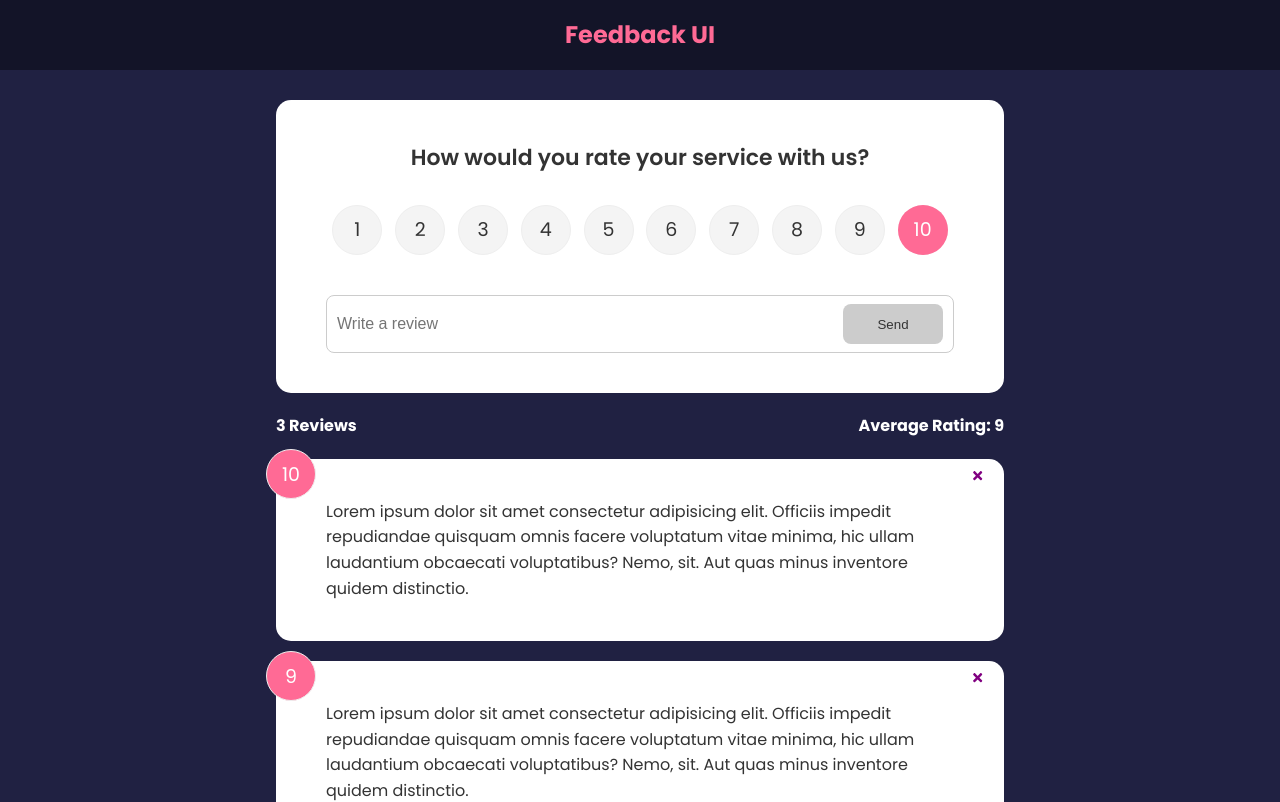
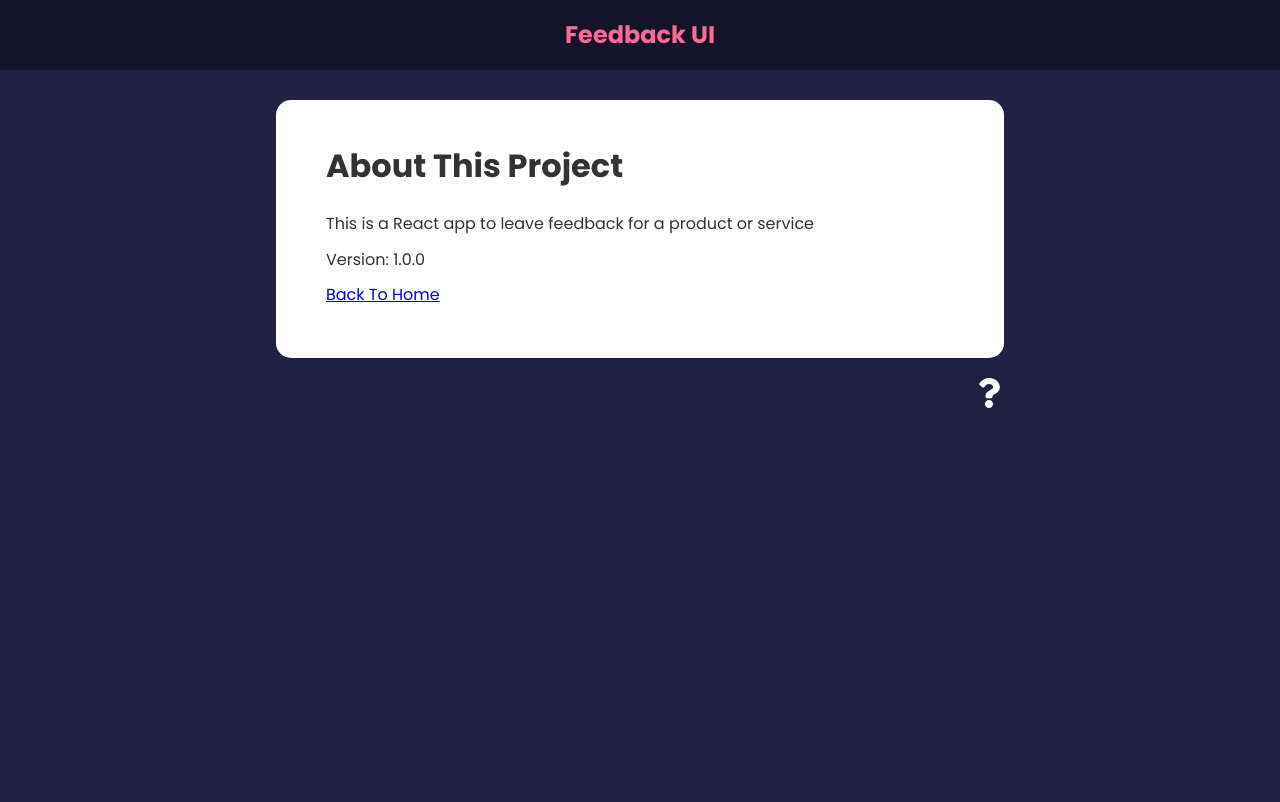
Before and after one commit to Pracasap/feedback-app, a React (Create React App) app: page /about in a window 1280 px wide. Shown: the top 802 px of the page. Built offline with nearby package versions, Linux system fonts and the light colour scheme.

Commit message:
About About Page

```diff
--- a/src/App.js
+++ b/src/App.js
@@ -1,10 +1,13 @@
 import { v4 as uuidv4 } from 'uuid'
+import {BrowserRouter as Router, Route, Routes} from 'react-router-dom'
 import { useState } from 'react'
 import Header from "./components/Header"
 import FeedbackList from './components/FeedbackList'
 import FeedbackStats from './components/FeedbackStats'
 import FeedbackData from './data/feedbackData'
 import FeedbackForm from './components/FeedbackForm'
+import AboutIconLink from './components/AboutIconLink'
+import AboutPage from './pages/AboutPage'
 
 function App() {
   const [feedback, setFeedback] = useState(FeedbackData)
@@ -21,14 +24,23 @@
   }
 
   return (
-    <>
+    <Router>
       <Header />
       <div className='container'>
-        <FeedbackForm handleAdd={addFeedback} />
-        <FeedbackStats feedback={feedback} />
-        <FeedbackList feedback={feedback} handleDelete={deleteFeedback} />
+        <Routes>
+          <Route exact path='/' element={
+          <>
+            <FeedbackForm handleAdd={addFeedback} />
+            <FeedbackStats feedback={feedback} />
+            <FeedbackList feedback={feedback} handleDelete={deleteFeedback} />
+          </>}>
+          </Route>
+
+          <Route path='/about' element={<AboutPage />} />
+        </Routes>
+        <AboutIconLink />
       </div>
-    </>
+    </Router>
   )
 }
 
--- /dev/null
+++ b/src/components/AboutIconLink.jsx
@@ -0,0 +1,14 @@
+import {FaQuestion} from 'react-icons/fa'
+import {Link} from 'react-router-dom'
+
+function AboutIconLink() {
+  return (
+    <div className='about-link'>
+      <Link to='/about'>
+        <FaQuestion size={30} />
+      </Link>
+    </div>
+  )
+}
+
+export default AboutIconLink
--- /dev/null
+++ b/src/pages/AboutPage.jsx
@@ -0,0 +1,20 @@
+import {Link} from 'react-router-dom'
+import Card from "../components/shared/Card"
+
+function AboutPage() {
+  return (
+    <Card>
+      <div className="about">
+        <h1>About This Project</h1>
+        <p>This is a React app to leave feedback for a product or service</p>
+        <p>Version: 1.0.0</p>
+
+        <p>
+          <Link to='/'>Back To Home</Link>
+        </p>
+      </div>
+    </Card>
+  )
+}
+
+export default AboutPage
```
